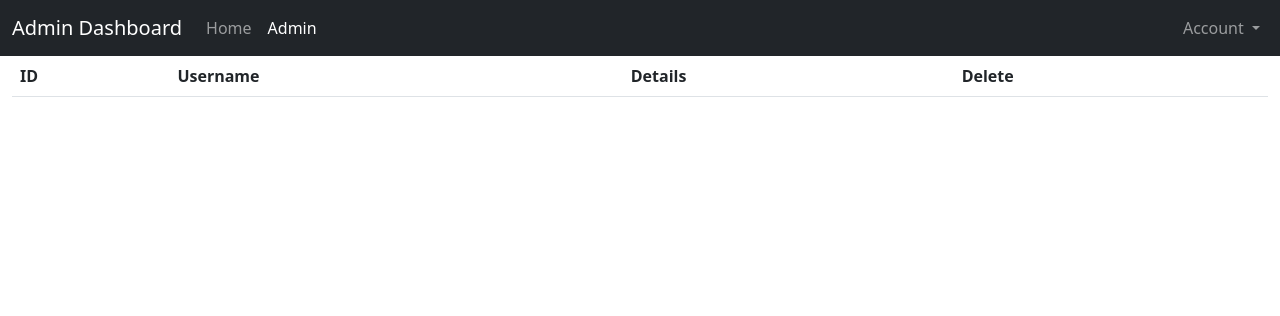
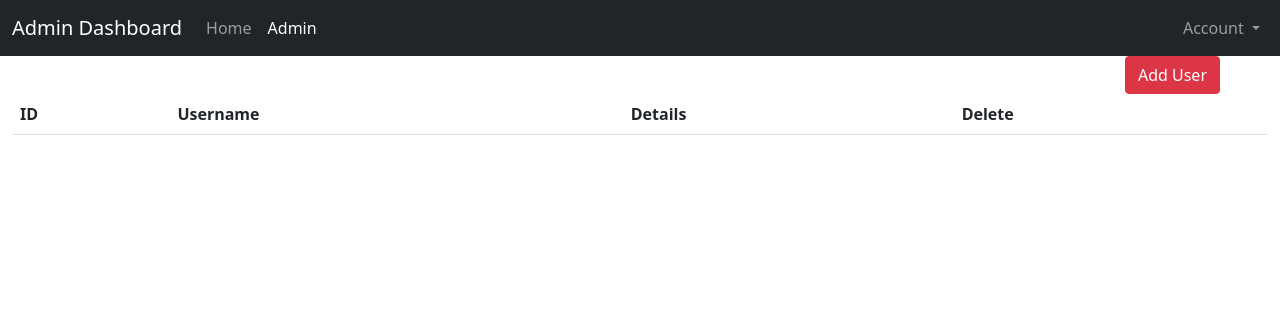
Before and after one commit to ThomasAnnamNJIT/is601-project-three, a Flask app: page /admin in a window 1280 px wide. Shown: the top 316 px of the page. Run offline with Flask 2, Linux system fonts and the light colour scheme; lists and menus that the app fills with data are empty.

Commit message:
Adding in delete and add features for user management and updating the admin and dashboard templates

```diff
--- a/app/__init__.py
+++ b/app/__init__.py
@@ -35,7 +35,6 @@ def create_app():
     # Needed for CSRF protection of form submissions and WTF Forms
     # https://wtforms.readthedocs.io/en/3.0.x/
     csrf = CSRFProtect(app)
-
     app.register_blueprint(database)
     app.register_blueprint(auth)
     app.register_blueprint(admin)
--- a/app/admin/__init__.py
+++ b/app/admin/__init__.py
@@ -1,18 +1,49 @@
-from flask import Blueprint, render_template
+from flask import Blueprint, render_template, url_for, redirect
+
+from app.db import db
+from app.admin.forms import DeleteForm, AddForm
 from app.db.models import User
 
 admin = Blueprint("admin", __name__, template_folder="templates")
 
 
-@admin.route("/admin", methods=["GET"])
+@admin.route("/admin", methods=["GET", "POST"])
 def index():
+    delete_form = DeleteForm()
+    add_form = AddForm()
     users = User.query.order_by(User.id).all()
     results = [{
         "id": user.id,
         "username": user.username,
         "password": user.password,
         "about": user.about,
-        "songs": user.songs.__dict__
     } for user in users]
 
-    return render_template("admin.html", results=results)
+    return render_template("admin.html", results=results, delete_form=delete_form, add_form=add_form)
+
+
+@admin.route("/admin/delete", methods=["POST"])
+def delete():
+
+    delete_form = DeleteForm()
+
+    if delete_form.validate_on_submit():
+        user = User.query.filter_by(username=delete_form.username.data).first()
+        if user:
+            db.session.delete(user)
+            db.session.commit()
+
+    return redirect(url_for("admin.index"))
+
+
+@admin.route("/admin/create", methods=["POST"])
+def create():
+
+    add_form = AddForm()
+
+    if add_form.validate_on_submit():
+        user = User(username=add_form.username.data, password=add_form.password.data)
+        user.about = add_form.about.data
+        db.session.add(user)
+        db.session.commit()
+        return redirect(url_for("admin.index"))
--- /dev/null
+++ b/app/admin/forms/__init__.py
@@ -0,0 +1,20 @@
+from flask_wtf import FlaskForm
+from wtforms import StringField, SubmitField, EmailField, PasswordField
+from wtforms.validators import InputRequired, Length, DataRequired
+from wtforms.widgets import TextArea
+
+
+class DeleteForm(FlaskForm):
+    username = StringField(default="")
+    confirm = SubmitField("Confirm")
+
+
+class AddForm(FlaskForm):
+    username = EmailField(validators=[DataRequired()],
+                          render_kw={"placeholder": "Username"})
+    password = PasswordField(validators=[InputRequired(), Length(min=4, max=20)],
+                             render_kw={"placeholder": "Password"})
+    # TODO: Add this later
+    about = StringField(validators=[InputRequired(), Length(min=10, max=100)], widget=TextArea(),
+                        render_kw={"placeholder": "About"})
+    submit = SubmitField("Submit")
--- a/app/admin/templates/admin.html
+++ b/app/admin/templates/admin.html
@@ -40,6 +40,63 @@
     </div>
 </nav>
 <div class="container-fluid">
+    <script type="text/javascript">
+        $(function () {
+            $(".addModal").click(function () {
+                $("#modalAdd").modal("show");
+            });
+            $(".closeAddModal").click(function () {
+                $("#modalAdd").modal("toggle");
+            });
+            $(".saveAddModal").click(function () {
+                $("#modalAdd").modal("toggle");
+            });
+        });
+    </script>
+    <button type="button" class="btn btn-danger addModal float-end me-5" data-toggle="modal"
+            data-target="#modalAdd">
+        Add User
+    </button>
+
+    <!-- Modal -->
+    <div class="modal fade" id="modalAdd" tabindex="-1" role="dialog"
+         aria-labelledby="exampleModalLabel"
+         aria-hidden="true">
+        <div class="modal-dialog" role="document">
+            <form method="POST" enctype="application/x-www-form-urlencoded"
+                  action="{{ url_for("admin.create") }}">
+                {{ add_form.hidden_tag() }}
+                <div class="modal-content">
+                    <div class="modal-header">
+                        <h5 class="modal-title w-100 text-center" id="exampleModalLabel">User Details</h5>
+                    </div>
+                    <div class="modal-body">
+                        <div class="mb-3">
+                            <label for="exampleFormControlTextarea1" class="form-label">Username</label>
+                            {{ add_form.username(
+                        class="form-control") }}
+                        </div>
+                        <div class="mb-3">
+                            <label for="exampleFormControlTextarea1" class="form-label">Password</label>
+                            {{ add_form.password(
+                        class="form-control") }}
+                        </div>
+                        <div class="mb-3">
+                            <label for="exampleFormControlTextarea1" class="form-label">About</label>
+                            {{ add_form.about(
+                        class="form-control", rows="10") }}
+                        </div>
+                    </div>
+                    <div class="modal-footer">
+                        <button type="button" class="btn btn-info closeAddModal"
+                                data-dismiss="modal">Close
+                        </button>
+                        {{ add_form.submit(class="btn btn-success") }}
+                    </div>
+                </div>
+            </form>
+        </div>
+    </div>
     <table class="table table-hover">
         <thead>
         <tr>
@@ -144,6 +201,9 @@
                          aria-labelledby="exampleModalLabel"
                          aria-hidden="true">
                         <div class="modal-dialog" role="document">
+                            <form method="POST" enctype="application/x-www-form-urlencoded"
+                                  action="{{ url_for("admin.delete") }}">
+                                {{ delete_form.hidden_tag() }}
                                 <div class="modal-content">
                                     <div class="modal-header">
                                         <h5 class="modal-title w-100 text-center" id="exampleModalLabel">Delete
@@ -152,31 +212,23 @@
                                     <div class="modal-body">
                                         <div class="mb-3">
                                             <label for="exampleFormControlTextarea1" class="form-label">Username</label>
-                                        <input type="text" class="form-control" placeholder="Username"
-                                               aria-label="Username"
-                                               aria-describedby="basic-addon1"
-                                               value="{{ result["username"] }}" disabled>
-                                    </div>
-                                    <div class="mb-3">
-                                        <label for="exampleFormControlTextarea1" class="form-label">Password</label>
-                                        <input type="password" class="form-control" placeholder="Password"
-                                               aria-label="Recipient's username" aria-describedby="basic-addon2"
-                                               value="{{ result["password"] }}" disabled>
-                                    </div>
-                                    <div class="mb-3">
-                                        <label for="exampleFormControlTextarea1" class="form-label">About</label>
-                                        <textarea class="form-control" id="exampleFormControlTextarea1"
-                                                  rows="10" disabled>{{ result["about"] }}</textarea>
+                                            {{ delete_form.username(
+                                              class="form-control",
+                                              value=result["username"]) }}
                                         </div>
                                     </div>
                                     <div class="modal-footer">
                                         <button type="button" class="btn btn-info close{{ result["id"] }}delete"
                                                 data-dismiss="modal">Close
                                         </button>
-                                    <button type="button" class="btn btn-success save{{ result["id"] }}delete">Confirm
-                                    </button>
+                                        {% set lol = result["id"]|string %}
+                                        {% set another = "close"+lol+"delete" %}
+                                        {{ delete_form.confirm(type="submit",
+                                              class="btn btn-success another",
+                                              value="Confirm") }}
                                     </div>
                                 </div>
+                            </form>
                         </div>
                     </div>
                 </td>
--- a/app/auth/forms/__init__.py
+++ b/app/auth/forms/__init__.py
@@ -1,6 +1,6 @@
 from flask_wtf import FlaskForm
 from flask_wtf.file import FileRequired
-from wtforms import FileField, StringField, PasswordField, SubmitField, EmailField
+from wtforms import FileField, PasswordField, SubmitField, EmailField
 from wtforms.validators import InputRequired, Length, DataRequired
 
 
@@ -14,7 +14,8 @@ class RegisterForm(FlaskForm):
                           render_kw={"placeholder": "Username"})
     password = PasswordField(validators=[InputRequired(), Length(min=4, max=20)],
                              render_kw={"placeholder": "Password"})
-    about = StringField(validators=[InputRequired(), Length(min=10, max=100)], render_kw={"placeholder": "About"})
+    # TODO: Add this later
+    # about = StringField(validators=[InputRequired(), Length(min=10, max=100)], render_kw={"placeholder": "About"})
     submit = SubmitField("Register")
 
 
--- a/app/auth/templates/dashboard.html
+++ b/app/auth/templates/dashboard.html
@@ -68,11 +68,11 @@
     <form method="POST" enctype="multipart/form-data">
         {{ form.hidden_tag() }}
         <div class="mb-3">
-            {{ form.file(class_="form-control form-control-sm float-end me-5", style="width: 300px" ) }}
+            {{ form.file(class_="form-control form-control-sm float-end me-5 bi-cloud-upload", style="width: 300px" ) }}
         </div>
         <div class="mb-3 form-check">
         </div>
-        {{ form.submit(class_="btn btn-primary float-end me-5 ", type="submit") }}
+        {{ form.submit(class_="btn btn-primary float-end me-5 bi-cloud-upload", type="submit") }}
 
     </form>
 </div>
```
Also changed, not shown: app/auth/__init__.py (+8 -1 lines). Lines whose indentation alone changed are shown as unchanged.
